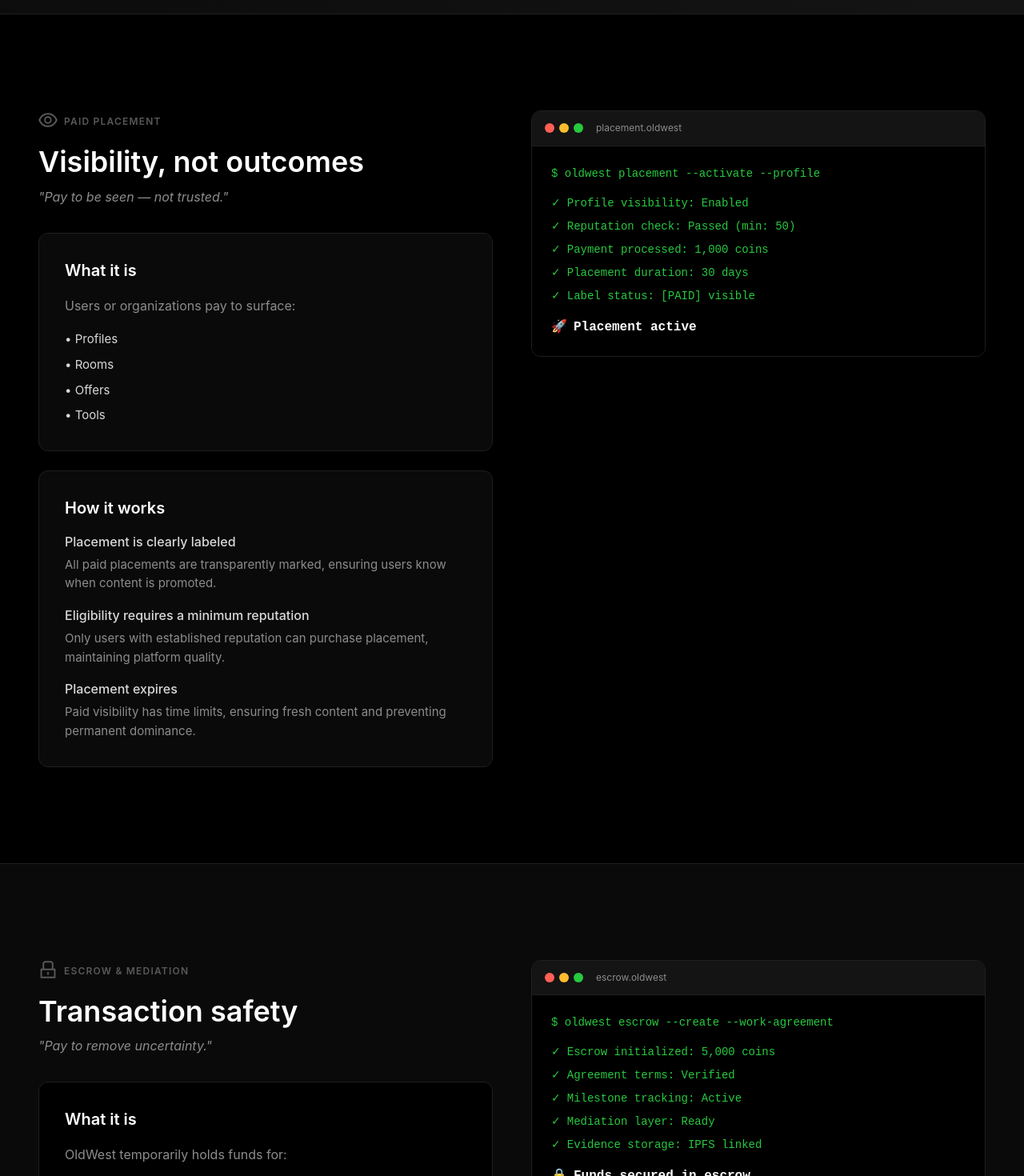
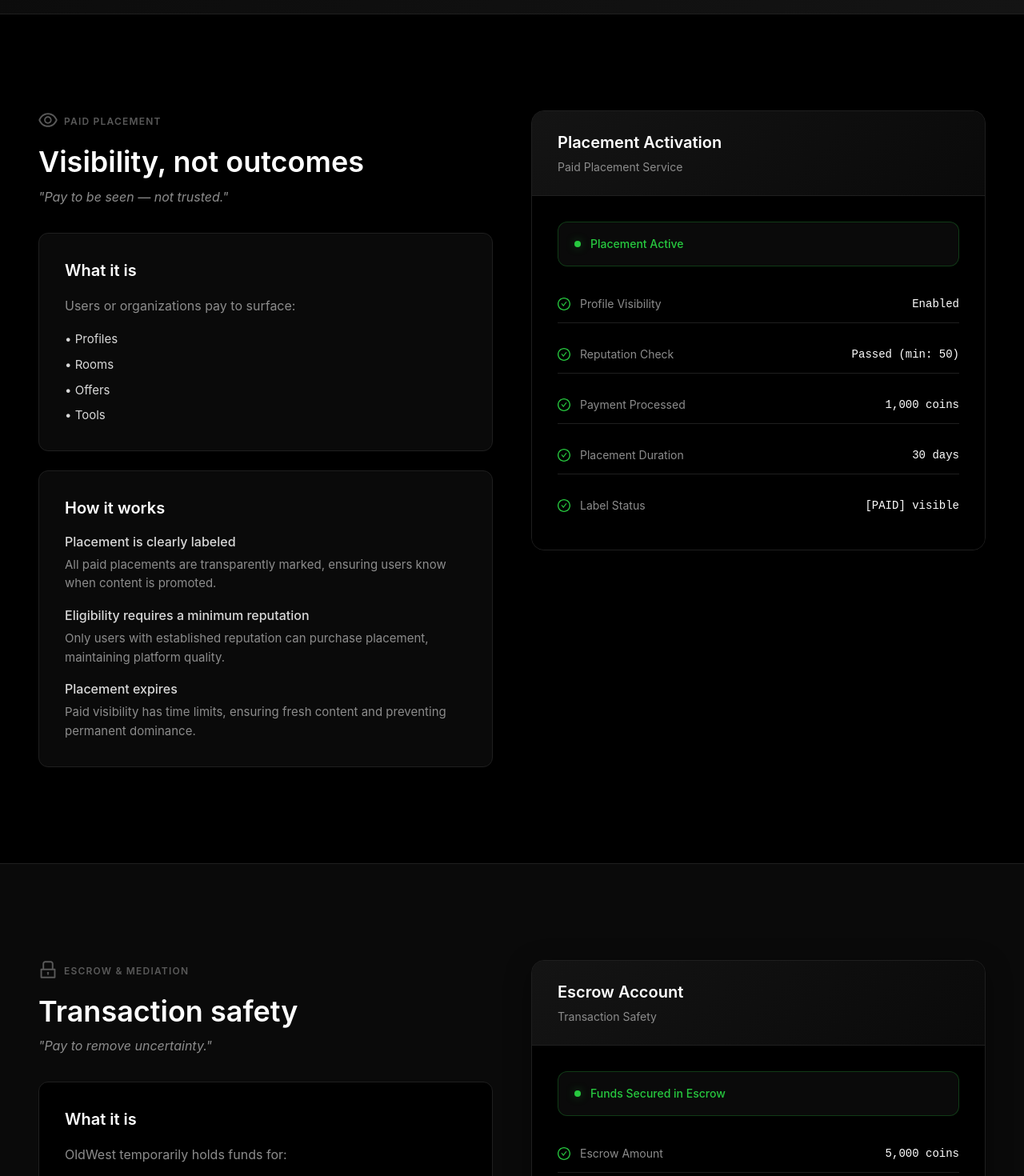
Before and after one commit to oldwestsolutions/oldoldwest, a Next.js app: page /treasury in a window 1280 px wide. Shown: the part 440-1910 px from the top of the page at 80% size. Built offline with nearby package versions, Linux system fonts and the light colour scheme.

Commit message:
Replace terminal windows with banking app style modals - clean UI without window controls

```diff
--- a/src/app/treasury/page.tsx
+++ b/src/app/treasury/page.tsx
@@ -4,7 +4,7 @@ import { Layout, Typography, Row, Col, Card, Divider, Space } from 'antd'
 import Link from 'next/link'
 import { SafetyOutlined, EyeOutlined, TrophyOutlined, CheckCircleOutlined, WarningOutlined, LockOutlined, CloudOutlined, RocketOutlined } from '@ant-design/icons'
 import { useState, useEffect } from 'react'
-import TerminalWindow from '@/components/TerminalWindow'
+import BankingModal from '@/components/BankingModal'
 
 const { Header, Content } = Layout
 const { Title, Paragraph, Text } = Typography
@@ -148,17 +148,18 @@ export default function Treasury() {
             </Col>
 
             <Col xs={24} lg={12}>
-              <TerminalWindow
-                title="placement.oldwest"
-                command="oldwest placement --activate --profile"
-                outputs={[
-                  { icon: '✓', text: 'Profile visibility: Enabled', color: '#27c93f' },
-                  { icon: '✓', text: 'Reputation check: Passed (min: 50)', color: '#27c93f' },
-                  { icon: '✓', text: 'Payment processed: 1,000 coins', color: '#27c93f' },
-                  { icon: '✓', text: 'Placement duration: 30 days', color: '#27c93f' },
-                  { icon: '✓', text: 'Label status: [PAID] visible', color: '#27c93f' }
+              <BankingModal
+                title="Placement Activation"
+                subtitle="Paid Placement Service"
+                status="Placement Active"
+                statusColor="#27c93f"
+                items={[
+                  { label: 'Profile Visibility', value: 'Enabled' },
+                  { label: 'Reputation Check', value: 'Passed (min: 50)' },
+                  { label: 'Payment Processed', value: '1,000 coins' },
+                  { label: 'Placement Duration', value: '30 days' },
+                  { label: 'Label Status', value: '[PAID] visible' }
                 ]}
-                status={{ icon: '🚀', text: 'Placement active', bold: true }}
               />
             </Col>
           </Row>
@@ -221,17 +222,18 @@ export default function Treasury() {
             </Col>
 
             <Col xs={24} lg={12}>
-              <TerminalWindow
-                title="escrow.oldwest"
-                command="oldwest escrow --create --work-agreement"
-                outputs={[
-                  { icon: '✓', text: 'Escrow initialized: 5,000 coins', color: '#27c93f' },
-                  { icon: '✓', text: 'Agreement terms: Verified', color: '#27c93f' },
-                  { icon: '✓', text: 'Milestone tracking: Active', color: '#27c93f' },
-                  { icon: '✓', text: 'Mediation layer: Ready', color: '#27c93f' },
-                  { icon: '✓', text: 'Evidence storage: IPFS linked', color: '#27c93f' }
+              <BankingModal
+                title="Escrow Account"
+                subtitle="Transaction Safety"
+                status="Funds Secured in Escrow"
+                statusColor="#27c93f"
+                items={[
+                  { label: 'Escrow Amount', value: '5,000 coins' },
+                  { label: 'Agreement Terms', value: 'Verified' },
+                  { label: 'Milestone Tracking', value: 'Active' },
+                  { label: 'Mediation Layer', value: 'Ready' },
+                  { label: 'Evidence Storage', value: 'IPFS linked' }
                 ]}
-                status={{ icon: '🔒', text: 'Funds secured in escrow', bold: true }}
               />
             </Col>
           </Row>
@@ -296,17 +298,18 @@ export default function Treasury() {
             </Col>
 
             <Col xs={24} lg={12}>
-              <TerminalWindow
-                title="reputation.oldwest"
-                command="oldwest reputation --check --user"
-                outputs={[
-                  { icon: '✓', text: 'Reputation score: 847/1000', color: '#27c93f' },
-                  { icon: '✓', text: 'Completed transactions: 124', color: '#27c93f' },
-                  { icon: '✓', text: 'Dispute rate: 0.8% (excellent)', color: '#27c93f' },
-                  { icon: '✓', text: 'Fee discount: 15% active', color: '#27c93f' },
-                  { icon: '✓', text: 'Placement eligible: Yes', color: '#27c93f' }
+              <BankingModal
+                title="Reputation Profile"
+                subtitle="Economic Signal"
+                status="Cost-Reducing Capital"
+                statusColor="#ffd700"
+                items={[
+                  { label: 'Reputation Score', value: '847 / 1000' },
+                  { label: 'Completed Transactions', value: '124' },
+                  { label: 'Dispute Rate', value: '0.8% (excellent)' },
+                  { label: 'Fee Discount', value: '15% active' },
+                  { label: 'Placement Eligible', value: 'Yes' }
                 ]}
-                status={{ icon: '🏆', text: 'Reputation: Cost-reducing capital', bold: true }}
               />
             </Col>
           </Row>
@@ -363,17 +366,18 @@ export default function Treasury() {
             </Col>
 
             <Col xs={24} lg={12}>
-              <TerminalWindow
-                title="indemnity.oldwest"
-                command="oldwest indemnity --purchase --coverage"
-                outputs={[
-                  { icon: '✓', text: 'Risk assessment: Low risk profile', color: '#27c93f' },
-                  { icon: '✓', text: 'Coverage amount: 10,000 coins', color: '#27c93f' },
-                  { icon: '✓', text: 'Premium: 500 coins (5%)', color: '#27c93f' },
-                  { icon: '✓', text: 'Reputation requirement: Met (847)', color: '#27c93f' },
-                  { icon: '✓', text: 'Coverage active: 90 days', color: '#27c93f' }
+              <BankingModal
+                title="Indemnity Coverage"
+                subtitle="Risk Transfer Policy"
+                status="Coverage Active"
+                statusColor="#4ecdc4"
+                items={[
+                  { label: 'Risk Assessment', value: 'Low risk profile' },
+                  { label: 'Coverage Amount', value: '10,000 coins' },
+                  { label: 'Premium', value: '500 coins (5%)' },
+                  { label: 'Reputation Requirement', value: 'Met (847)' },
+                  { label: 'Coverage Period', value: '90 days' }
                 ]}
-                status={{ icon: '🛡️', text: 'Indemnity coverage: Active', bold: true }}
               />
             </Col>
           </Row>
@@ -456,17 +460,18 @@ export default function Treasury() {
             </Col>
 
             <Col xs={24} lg={12}>
-              <TerminalWindow
-                title="subrogation.oldwest"
-                command="oldwest subrogation --claim --recover"
-                outputs={[
-                  { icon: '✓', text: 'Claim processed: 5,000 coins paid', color: '#27c93f' },
-                  { icon: '✓', text: 'Subrogation rights: Acquired', color: '#27c93f' },
-                  { icon: '✓', text: 'At-fault party: Identified', color: '#27c93f' },
-                  { icon: '✓', text: 'Bond slashing: 3,000 coins', color: '#27c93f' },
-                  { icon: '✓', text: 'Reputation penalty: -150 points', color: '#27c93f' }
+              <BankingModal
+                title="Subrogation Claim"
+                subtitle="Accountability Enforcement"
+                status="Accountability Enforced"
+                statusColor="#ff6b35"
+                items={[
+                  { label: 'Claim Processed', value: '5,000 coins paid' },
+                  { label: 'Subrogation Rights', value: 'Acquired' },
+                  { label: 'At-Fault Party', value: 'Identified' },
+                  { label: 'Bond Slashing', value: '3,000 coins' },
+                  { label: 'Reputation Penalty', value: '-150 points' }
                 ]}
-                status={{ icon: '⚖️', text: 'Accountability enforced', bold: true }}
               />
             </Col>
           </Row>
@@ -488,17 +493,18 @@ export default function Treasury() {
                 </Text>
               </div>
 
-              <TerminalWindow
-                title="treasury.oldwest"
-                command="oldwest treasury --status --all-systems"
-                outputs={[
-                  { icon: '✓', text: 'Paid Placement: 1,247 active placements', color: '#27c93f' },
-                  { icon: '✓', text: 'Escrow: 8,432 coins in escrow', color: '#27c93f' },
-                  { icon: '✓', text: 'Reputation: 12,847 users tracked', color: '#27c93f' },
-                  { icon: '✓', text: 'Indemnity: 156 active policies', color: '#27c93f' },
-                  { icon: '✓', text: 'Subrogation: 23 recoveries this month', color: '#27c93f' }
+              <BankingModal
+                title="Treasury Dashboard"
+                subtitle="System Status Overview"
+                status="All Systems Operational"
+                statusColor="#27c93f"
+                items={[
+                  { label: 'Paid Placement', value: '1,247 active' },
+                  { label: 'Escrow', value: '8,432 coins' },
+                  { label: 'Reputation', value: '12,847 users' },
+                  { label: 'Indemnity', value: '156 policies' },
+                  { label: 'Subrogation', value: '23 recoveries' }
                 ]}
-                status={{ icon: '🚀', text: 'All systems operational', bold: true }}
               >
                 <div style={{ marginTop: 32, paddingTop: 24, borderTop: '1px solid #1f1f1f' }}>
                   <Row gutter={[16, 16]}>
@@ -537,7 +543,7 @@ export default function Treasury() {
                     <Text style={{ color: '#d9d9d9', fontSize: 14, display: 'block', marginTop: 4 }}>→ Enforcement</Text>
                   </div>
                 </div>
-              </TerminalWindow>
+              </BankingModal>
             </Col>
           </Row>
         </section>
--- /dev/null
+++ b/src/components/BankingModal.tsx
@@ -0,0 +1,144 @@
+'use client'
+
+import { ReactNode } from 'react'
+import { Typography, Space, Divider } from 'antd'
+import { CheckCircleOutlined } from '@ant-design/icons'
+
+const { Text } = Typography
+
+interface BankingModalProps {
+  title?: string
+  subtitle?: string
+  status?: string
+  statusColor?: string
+  items?: Array<{ label: string; value: string; icon?: ReactNode }>
+  footer?: ReactNode
+  children?: ReactNode
+}
+
+export default function BankingModal({
+  title,
+  subtitle,
+  status,
+  statusColor = '#27c93f',
+  items = [],
+  footer,
+  children
+}: BankingModalProps) {
+  return (
+    <div style={{
+      background: '#0a0a0a',
+      border: '1px solid #1f1f1f',
+      borderRadius: 16,
+      overflow: 'hidden',
+      boxShadow: '0 8px 32px rgba(0, 0, 0, 0.4)'
+    }}>
+      {/* Modal Header */}
+      <div style={{
+        background: 'linear-gradient(135deg, #141414 0%, #0a0a0a 100%)',
+        borderBottom: '1px solid #1f1f1f',
+        padding: '24px 32px'
+      }}>
+        {title && (
+          <Text style={{
+            color: '#ffffff',
+            fontSize: 20,
+            fontWeight: 600,
+            display: 'block',
+            marginBottom: 4
+          }}>
+            {title}
+          </Text>
+        )}
+        {subtitle && (
+          <Text style={{
+            color: '#8c8c8c',
+            fontSize: 14,
+            display: 'block'
+          }}>
+            {subtitle}
+          </Text>
+        )}
+      </div>
+
+      {/* Modal Content */}
+      <div style={{
+        padding: '32px',
+        background: '#000000',
+        minHeight: '200px'
+      }}>
+        {status && (
+          <div style={{
+            background: '#0a0a0a',
+            border: `1px solid ${statusColor}40`,
+            borderRadius: 12,
+            padding: '16px 20px',
+            marginBottom: 24,
+            display: 'flex',
+            alignItems: 'center',
+            gap: 12
+          }}>
+            <div style={{
+              width: 8,
+              height: 8,
+              borderRadius: '50%',
+              background: statusColor,
+              boxShadow: `0 0 12px ${statusColor}60`
+            }}></div>
+            <Text style={{
+              color: statusColor,
+              fontSize: 14,
+              fontWeight: 500
+            }}>
+              {status}
+            </Text>
+          </div>
+        )}
+
+        {items.length > 0 && (
+          <Space direction="vertical" size="middle" style={{ width: '100%' }}>
+            {items.map((item, index) => (
+              <div key={index} style={{
+                display: 'flex',
+                justifyContent: 'space-between',
+                alignItems: 'center',
+                padding: '12px 0',
+                borderBottom: index < items.length - 1 ? '1px solid #1f1f1f' : 'none'
+              }}>
+                <div style={{ display: 'flex', alignItems: 'center', gap: 12 }}>
+                  {item.icon || <CheckCircleOutlined style={{ color: '#27c93f', fontSize: 16 }} />}
+                  <Text style={{ color: '#8c8c8c', fontSize: 14 }}>
+                    {item.label}
+                  </Text>
+                </div>
+                <Text style={{
+                  color: '#ffffff',
+                  fontSize: 14,
+                  fontWeight: 500,
+                  fontFamily: 'monospace'
+                }}>
+                  {item.value}
+                </Text>
+              </div>
+            ))}
+          </Space>
+        )}
+
+        {children}
+      </div>
+
+      {footer && (
+        <>
+          <Divider style={{ margin: 0, borderColor: '#1f1f1f' }} />
+          <div style={{
+            padding: '20px 32px',
+            background: '#0a0a0a',
+            borderTop: '1px solid #1f1f1f'
+          }}>
+            {footer}
+          </div>
+        </>
+      )}
+    </div>
+  )
+}
```
